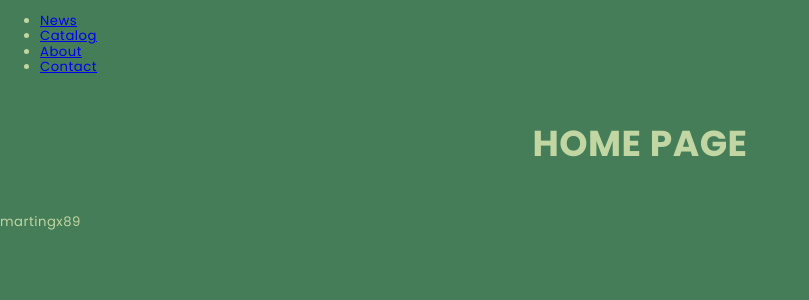
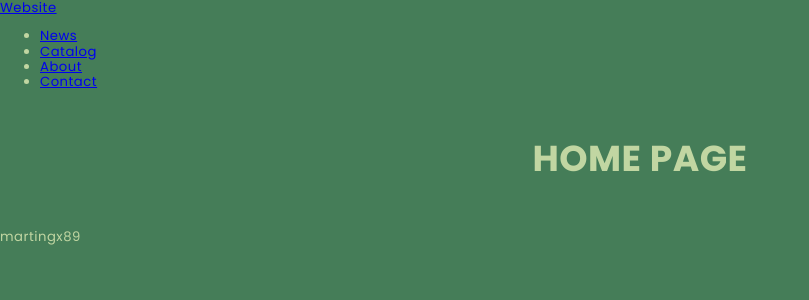
Before and after one commit to martingx89/sheep-one, a React (Create React App) app: page / in a window 1280 px wide. Shown: the top 300 px of the page, without its empty margins (0-809 px from the left). Built offline with nearby package versions, Linux system fonts and the light colour scheme; no server answers.

Commit message:
Add: link to home page

```diff
--- a/src/components/views/Navbar/Navbar.js
+++ b/src/components/views/Navbar/Navbar.js
@@ -3,6 +3,7 @@ import { Link } from 'react-router-dom';
 const Navbar = () => {
   return (
     <nav>
+      <Link to='/'>Website</Link>
       <ul>
         <li>
           <Link to='/news'>News</Link>
```
